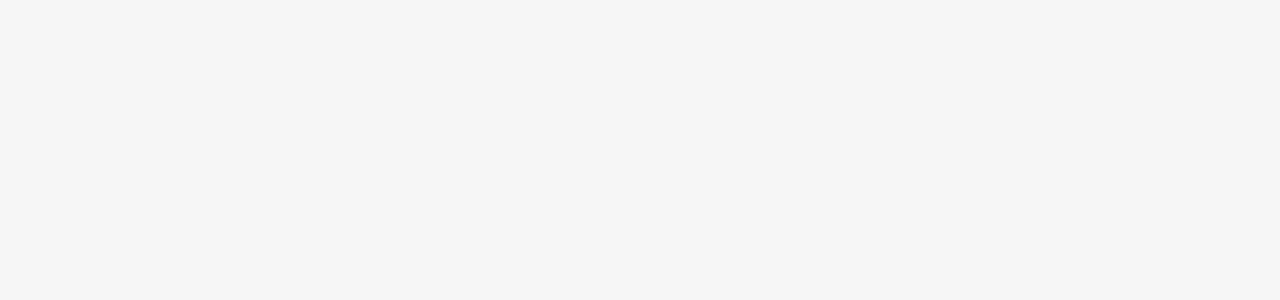
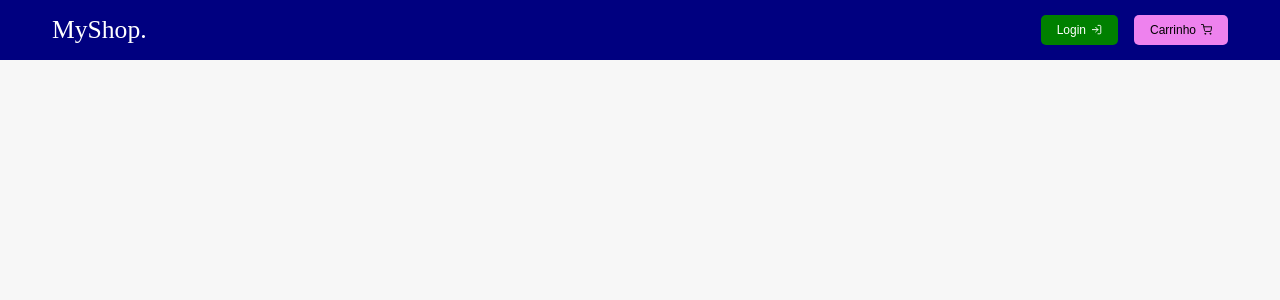
Before and after one commit to V-Matheus/react-ada, a React (Create React App) app in the folder react/my-shop/: page / in a window 1280 px wide. Shown: the top 300 px of the page. Built offline with nearby package versions, Linux system fonts and the light colour scheme.

Commit message:
criando o header

```diff
--- a/react/my-shop/package.json
+++ b/react/my-shop/package.json
@@ -13,6 +13,7 @@
     "@types/styled-components": "^5.1.34",
     "react": "^18.3.1",
     "react-dom": "^18.3.1",
+    "react-icons": "^5.2.1",
     "react-scripts": "5.0.1",
     "styled-components": "^6.1.9",
     "typescript": "^4.4.2",
--- a/react/my-shop/src/App.tsx
+++ b/react/my-shop/src/App.tsx
@@ -1,11 +1,12 @@
 import React from 'react';
-import styled from 'styled-components';
 import { GlobalStyles } from './styles/GlobalStyles';
+import Header from './components/Header';
 
 function App() {
   return (
     <>
       <GlobalStyles />
+      <Header />
     </>
   );
 }
--- /dev/null
+++ b/react/my-shop/src/components/Header.tsx
@@ -0,0 +1,28 @@
+import React from 'react';
+import * as S from './styles';
+
+import { FiLogIn, FiLogOut, FiShoppingCart } from 'react-icons/fi';
+
+const Header: React.FC = () => {
+  return (
+    <S.StyledHeader>
+      <S.Wrapper>
+        <S.HeaderTitle>MyShop.</S.HeaderTitle>
+
+        <S.ButtonsWrapper>
+          <S.AuthButton>
+            Login
+            <FiLogIn />
+          </S.AuthButton>
+
+          <S.CardButton>
+            Carrinho
+            <FiShoppingCart />
+          </S.CardButton>
+        </S.ButtonsWrapper>
+      </S.Wrapper>
+    </S.StyledHeader>
+  );
+};
+
+export default Header;
--- /dev/null
+++ b/react/my-shop/src/components/styles.ts
@@ -0,0 +1,62 @@
+import styled from 'styled-components';
+
+export const StyledHeader = styled.header`
+  background-color: navy;
+`;
+
+export const Wrapper = styled.div`
+  display: flex;
+  justify-content: space-between;
+  align-items: center;
+
+  max-width: 1240px;
+  margin: 0 auto;
+  padding: 0 2rem;
+  height: 60px;
+`;
+export const ButtonsWrapper = styled.div`
+  display: flex;
+  gap: 1rem;
+`;
+
+export const HeaderTitle = styled.h1`
+  color: white;
+  font-size: 1.6rem;
+  font-weight: 500;
+`;
+
+export const AuthButton = styled.button`
+  border: none;
+  border-radius: 5px;
+  height: 30px;
+  padding: 0 1rem;
+  background-color: green;
+  color: white;
+  font-size: 0.75rem;
+
+  svg {
+    font-size: 0.7rem;
+  }
+
+  display: flex;
+  align-items: center;
+  gap: 0.3rem;
+`;
+
+export const CardButton = styled.button`
+  border: none;
+  border-radius: 5px;
+  height: 30px;
+  padding: 0 1rem;
+  background-color: violet;
+  color: black;
+  font-size: 0.75rem;
+
+  svg {
+    font-size: 0.7rem;
+  }
+
+  display: flex;
+  align-items: center;
+  gap: 0.3rem;
+`;
```
Also changed, not shown: 1 other file (tests, documents, lock files or other folders).
